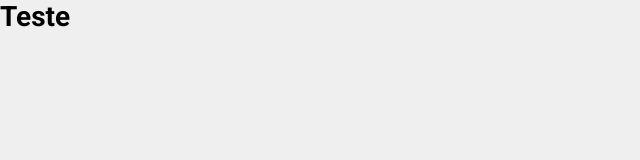
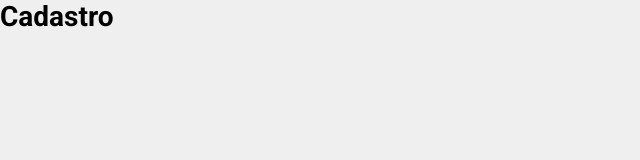
Before and after one commit to luisbelisario/servicedesk, a React (Create React App) app: page /register in a window 1280 px wide. Shown: the top 160 px of the page, without its empty margins (0-640 px from the left). Built offline with nearby package versions, Linux system fonts and the light colour scheme.

Commit message:
Finalizei configuracao de Rotas

```diff
--- a/package.json
+++ b/package.json
@@ -6,9 +6,10 @@
     "@testing-library/jest-dom": "^5.11.4",
     "@testing-library/react": "^11.1.0",
     "@testing-library/user-event": "^12.1.10",
-    "firebase": "^8.8.1",
+    "firebase": "8.8.1",
     "react": "^17.0.2",
     "react-dom": "^17.0.2",
+    "react-router-dom": "5.x",
     "react-scripts": "4.0.3",
     "web-vitals": "^1.0.1"
   },
--- a/src/App.jsx
+++ b/src/App.jsx
@@ -1,11 +1,13 @@
 import firebase from './services/firebaseConnection';
 
+import { BrowserRouter } from 'react-router-dom';
+import Routes from './routes';
 
 function App() {
   return (
-    <div className="App">
-      <h1>Teste</h1>
-    </div>
+    <BrowserRouter>
+      <Routes />
+    </BrowserRouter>
   );
 }
 
--- /dev/null
+++ b/src/pages/SignIn/index.jsx
@@ -0,0 +1,9 @@
+function SignIn() {
+    return (
+        <div>
+           <h1>Login</h1>
+        </div>
+    )
+}
+
+export default SignIn;
--- /dev/null
+++ b/src/pages/SignUp/index.jsx
@@ -0,0 +1,9 @@
+function SignUp() {
+    return (
+        <div>
+           <h1>Cadastro</h1>
+        </div>
+    )
+}
+
+export default SignUp;
--- /dev/null
+++ b/src/routes/Route.jsx
@@ -0,0 +1,34 @@
+import { Route, Redirect } from "react-router-dom";
+
+export default function RouteWrapper({
+    component: Component,
+    isPrivate,
+    ...rest
+}){
+
+    const loading = false;
+    const signed = false;
+
+    if(loading) {
+        return (
+            <div></div>
+        )
+    }
+
+    if(!signed && isPrivate) {
+        return <Redirect to="/" />
+    }
+
+    if(signed && !isPrivate) {
+        return <Redirect to="/dashboard" />
+    }
+
+    return(
+        <Route
+            {...rest}
+            render={ props => (
+                <Component {...props}/>
+            ) }
+        />
+    )
+}
--- /dev/null
+++ b/src/routes/index.jsx
@@ -0,0 +1,14 @@
+import { Switch } from 'react-router-dom'
+import Route from './Route'
+
+import SignIn from '../pages/SignIn'
+import SignUp from '../pages/SignUp'
+
+export default function Routes(){
+    return (
+        <Switch>
+            <Route exact path="/" component={SignIn} />
+            <Route exact path="/register" component={SignUp} />
+        </Switch>
+    )
+}
```
Also changed, not shown: 1 other file (tests, documents, lock files or other folders).
